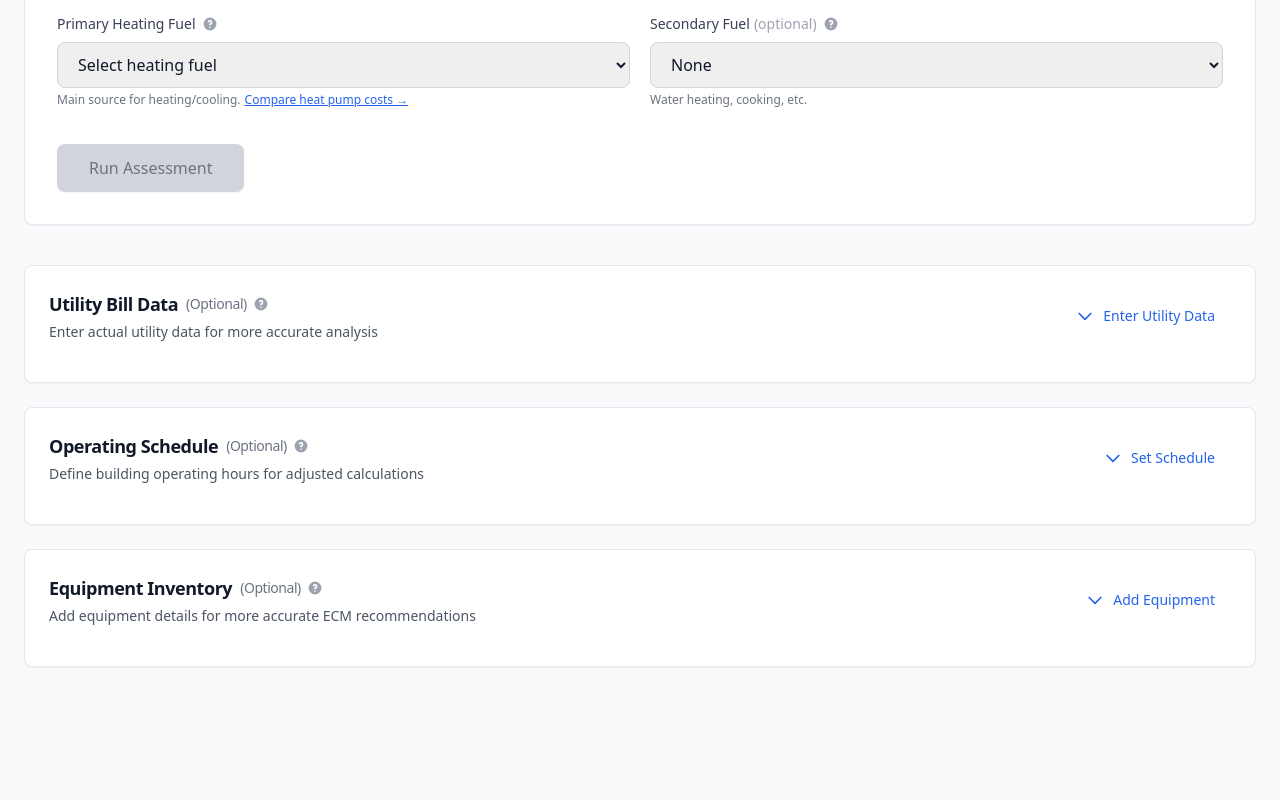
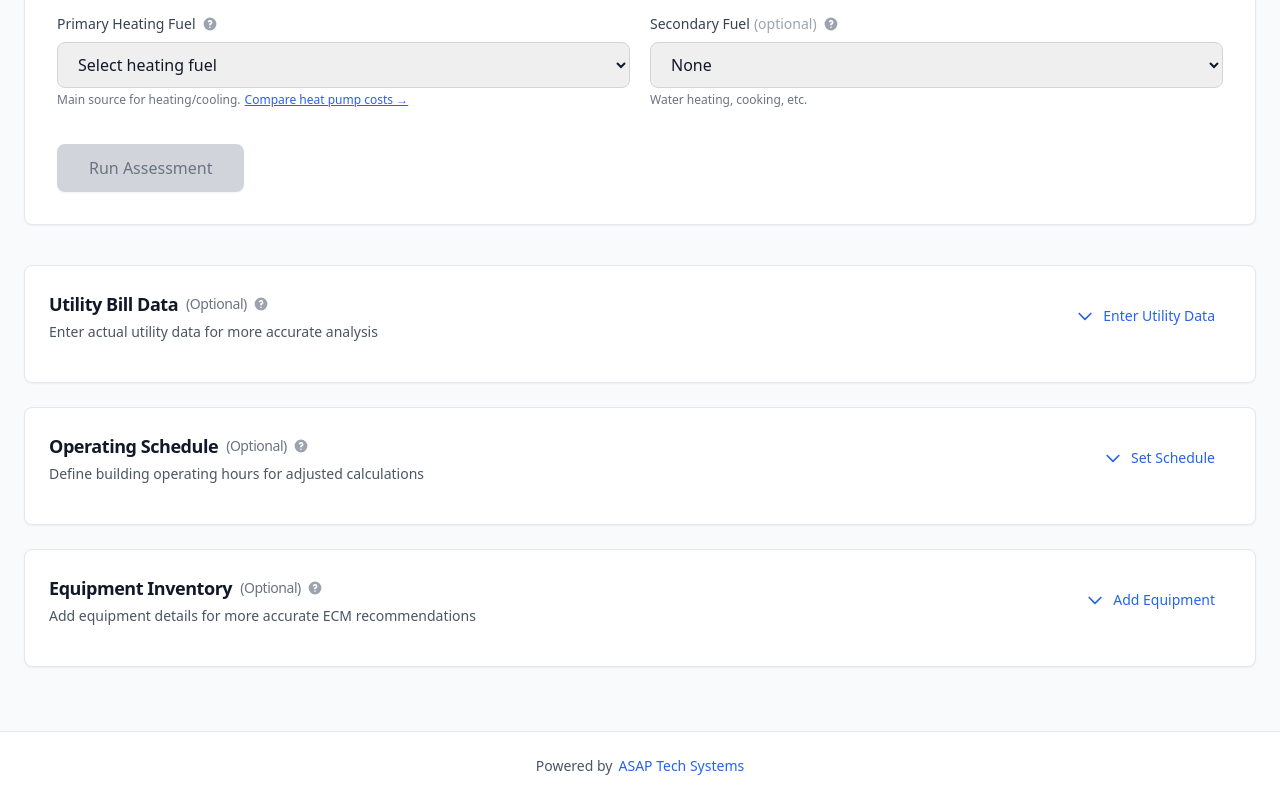
Before and after one commit to SgtApone117/energy-audit-tool, a Next.js app: page / in a window 1280 px wide. Shown: the part 633-1433 px from the top of the page. Before the commit the page ends 1364 px from the top, so only its background shows below. Built offline with nearby package versions, Linux system fonts and the light colour scheme.

Commit message:
Updated layout.tsx

```diff
--- a/app/layout.tsx
+++ b/app/layout.tsx
@@ -23,6 +23,21 @@ export default function RootLayout({
           <main className="flex-1 container mx-auto px-6 py-10">
             {children}
           </main>
+          <footer className="bg-white border-t border-gray-200 mt-auto">
+            <div className="container mx-auto px-6 py-6">
+              <div className="flex items-center justify-center text-sm text-gray-600">
+                <span>Powered by</span>
+                <a
+                  href="https://www.asaptechsys.com/clients"
+                  target="_blank"
+                  rel="noopener noreferrer"
+                  className="ml-1.5 text-blue-600 hover:text-blue-700 font-medium transition-colors"
+                >
+                  ASAP Tech Systems
+                </a>
+              </div>
+            </div>
+          </footer>
         </div>
       </body>
     </html>
```
